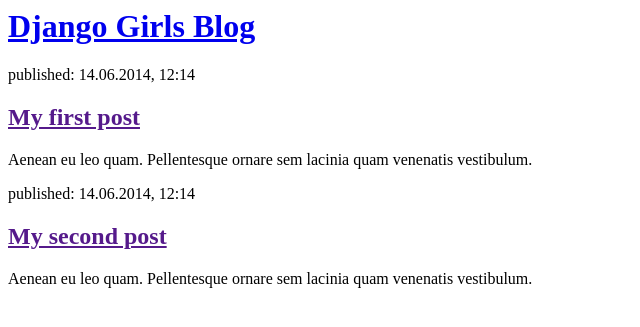
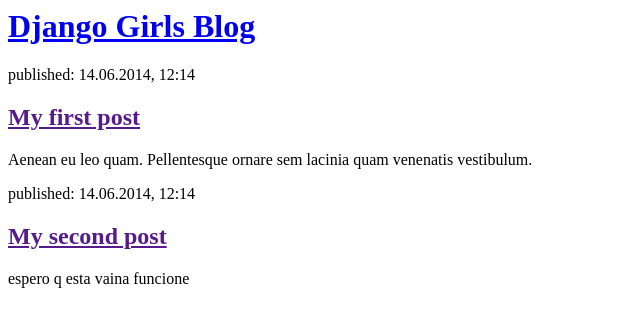
Before and after one commit to GabrielaEnsuncho/myfirstblog, a Django app: page / in a window 1280 px wide. Shown: the top 327 px of the page, without its empty margins (0-640 px from the left). Run offline with Django 4.2, Linux system fonts and the light colour scheme.

Commit message:
Cambie el HTML para la página.

```diff
--- a/blog/Templates/blog/post_list.html
+++ b/blog/Templates/blog/post_list.html
@@ -16,7 +16,7 @@
         <div>
             <p>published: 14.06.2014, 12:14</p>
             <h2><a href="">My second post</a></h2>
-            <p>Aenean eu leo quam. Pellentesque ornare sem lacinia quam venenatis vestibulum.</p>
+            <p>espero q esta vaina funcione</p>
         </div>
     </body>
 </html>
```
